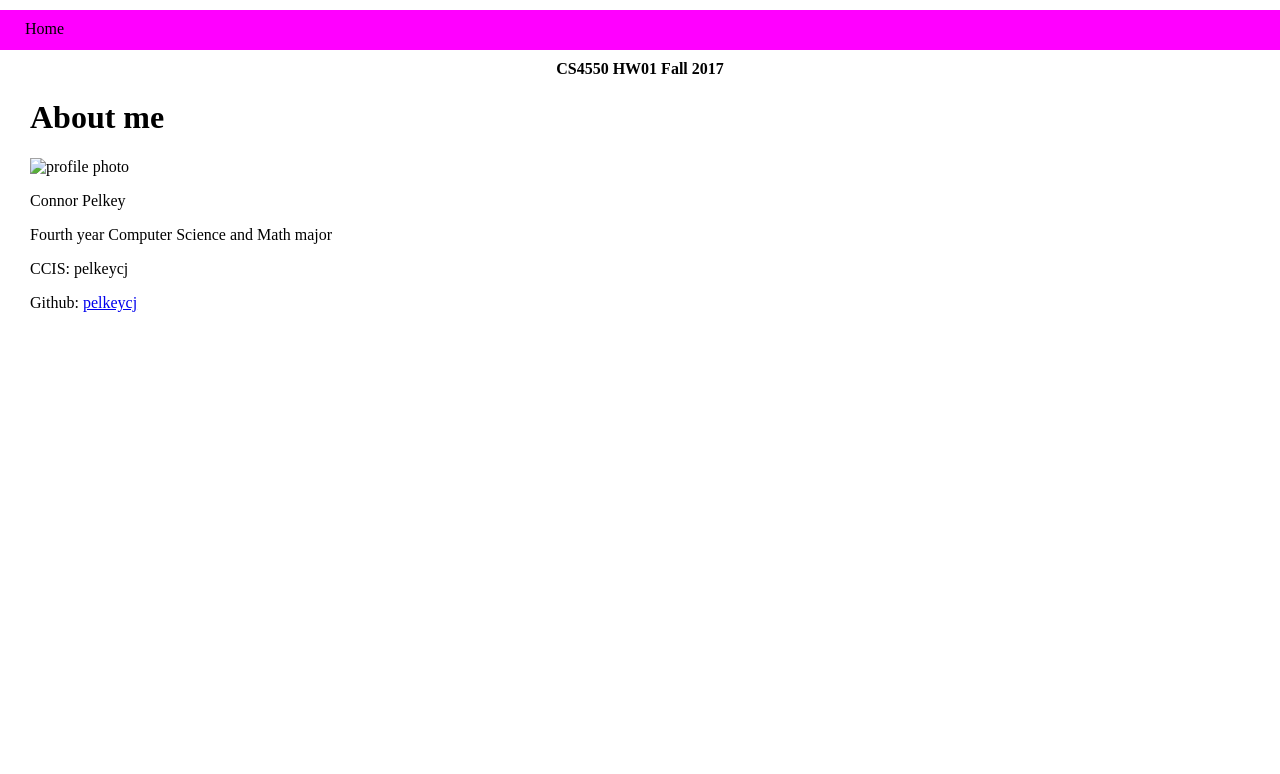
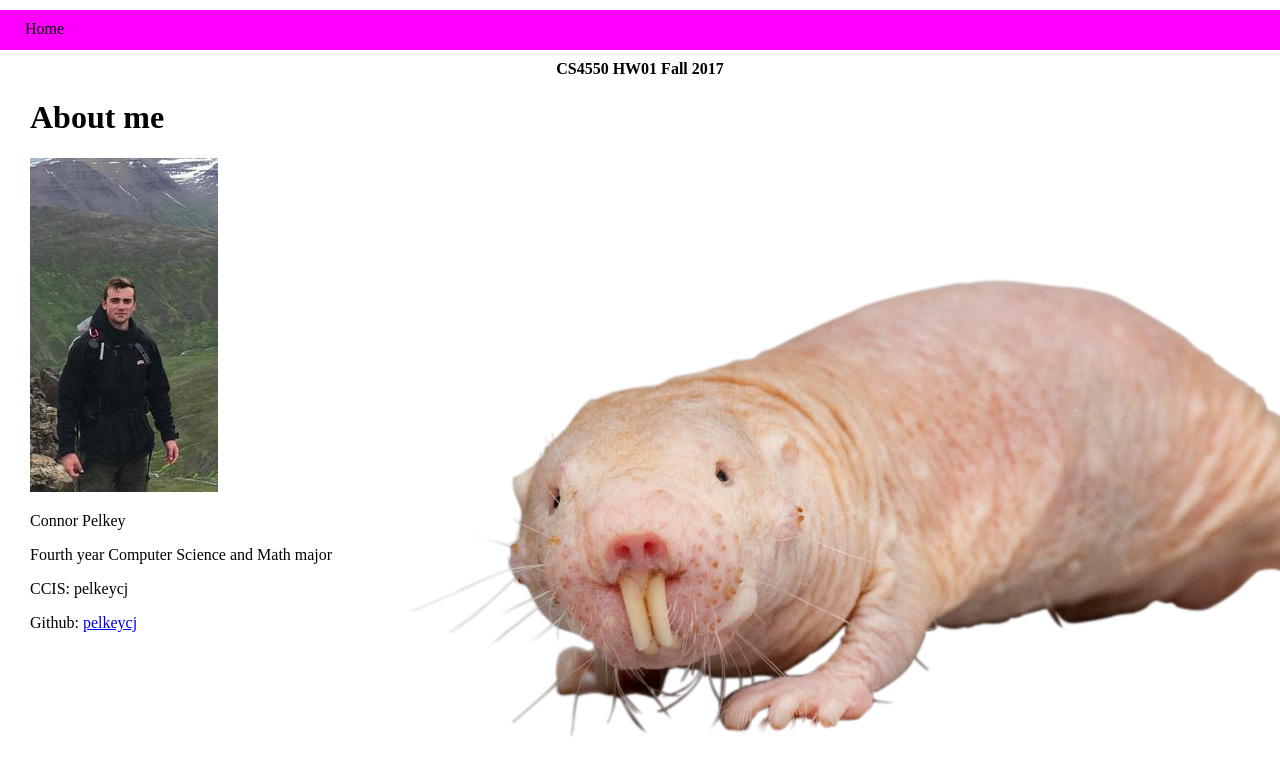
Before and after one commit to pelkeycj/CS4550-HW01, a plain HTML site: page personal/index.html in a window 1280 px wide. Drawn offline with Linux system fonts and the light colour scheme.

Commit message:
Move image locations and fix links to them

```diff
--- a/personal/index.html
+++ b/personal/index.html
@@ -17,7 +17,7 @@
       <div id="aboutMe">
         <h4 id="hwInfo">CS4550 HW01 Fall 2017</h4>
         <h1>About me</h1>
-        <img id="profilePhoto" alt="profile photo" src="www.res.hw01.pelkey.tech/profilePhoto.JPG"></img>
+        <img id="profilePhoto" alt="profile photo" src="profilePhoto.JPG"></img>
         <p>Connor Pelkey</p>
         <p>Fourth year Computer Science and Math major</p>
         <p>CCIS: pelkeycj</p>
--- a/personal/style.css
+++ b/personal/style.css
@@ -45,7 +45,7 @@ body {
   width: 100%;
   padding: 0;
   margin: 0;
-  background-image: url('res.hw01.pelkey.tech/molerat.png');
+  background-image: url('molerat.png');
   background-position: -80px -50px;
 }
 
```
Also changed, not shown: personal/molerat.png (renamed from res/molerat.png), personal/profilePhoto.JPG (renamed from res/profilePhoto.JPG).
